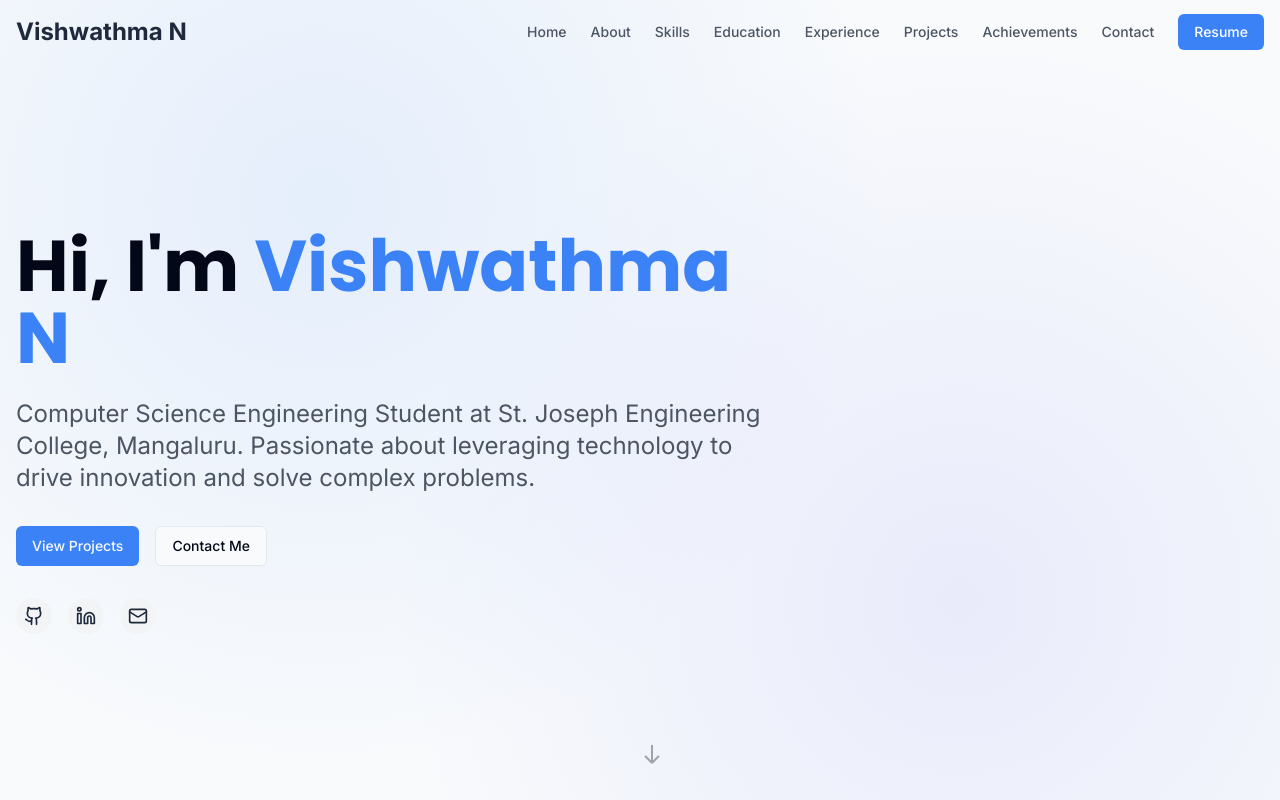
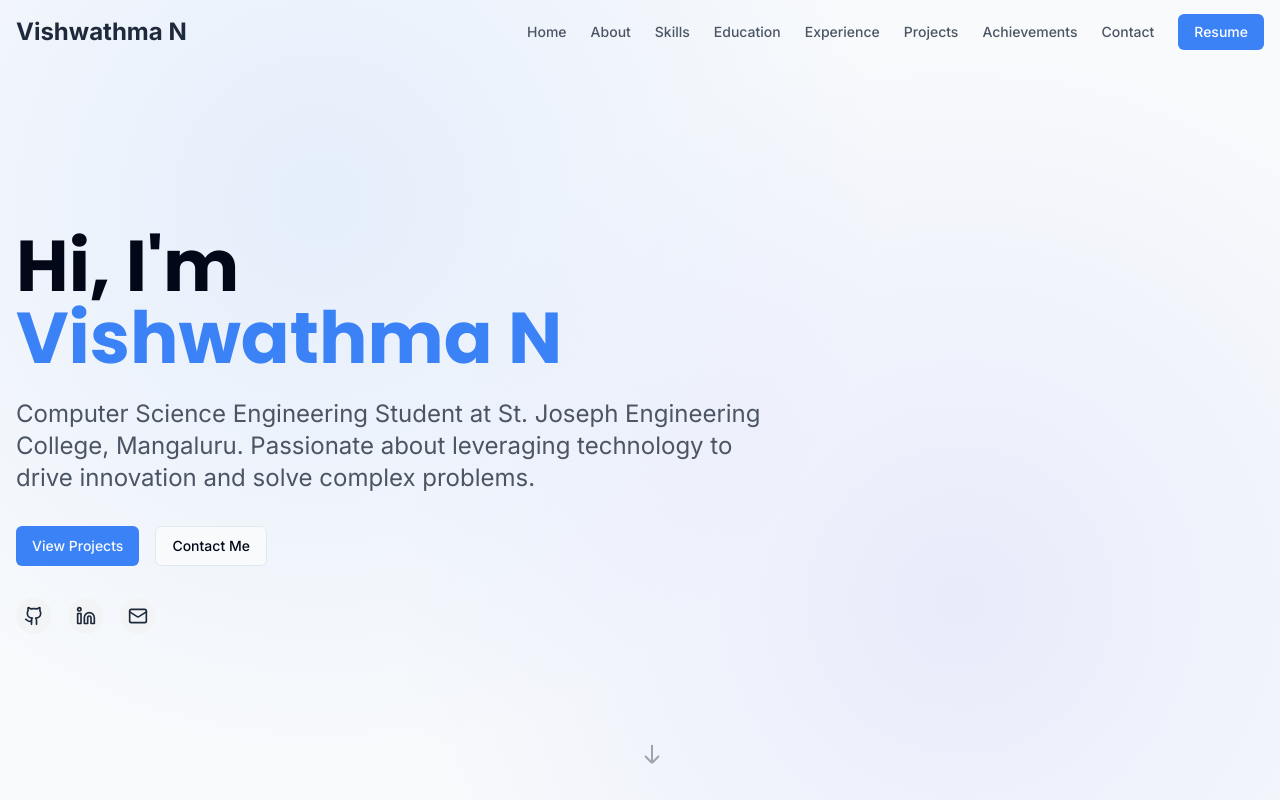
Before and after one commit to Vishwathma2004/Vishwathma_Portfolio, a React (Vite) app: page / in a window 1280 px wide. Shown: the top 800 px of the page. Built offline with nearby package versions, Linux system fonts and the light colour scheme.

Commit message:
added nbsp

```diff
--- a/src/components/Hero.tsx
+++ b/src/components/Hero.tsx
@@ -19,7 +19,7 @@ const Hero = () => {
       <div className="container mx-auto px-4 z-10">
         <div className="max-w-3xl">
           <h1 className="animate-fade-in text-5xl md:text-6xl lg:text-7xl font-bold mb-6">
-            Hi, I'm <span className="text-theme-primary">Vishwathma N</span>
+          Hi, I'm <span className="text-theme-primary whitespace-nowrap">Vishwathma&nbsp;N</span>
           </h1>
 
           <p className="animate-fade-in text-xl md:text-2xl text-gray-600 mb-8 delay-100">
```
